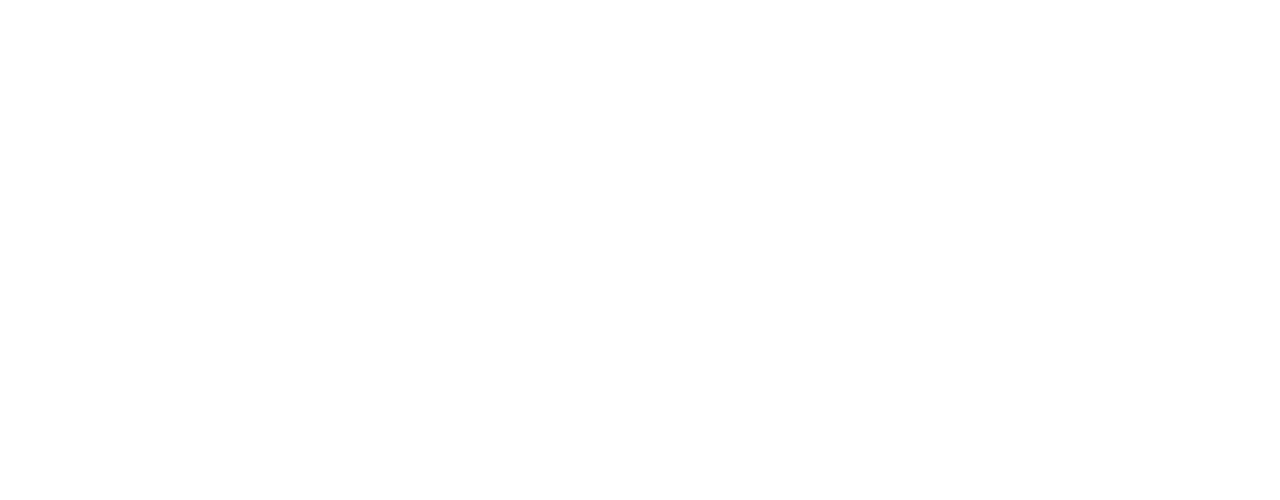
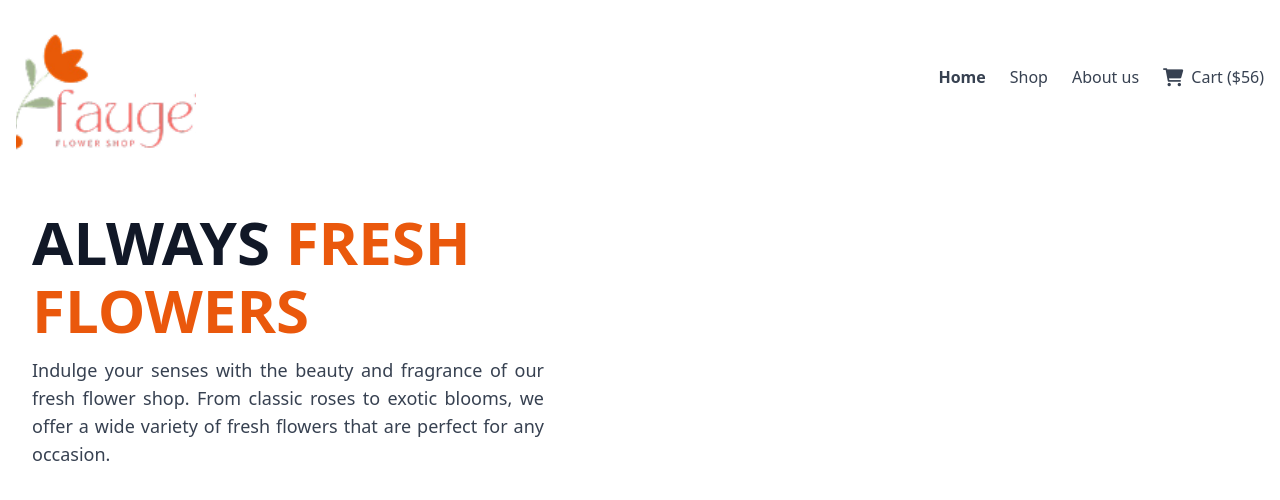
Before and after one commit to Istiaqpretom/assignment-2, a plain HTML site: page index.html in a window 1280 px wide. Drawn offline with nearby package versions, Linux system fonts and the light colour scheme.

Commit message:
my second commit

```diff
--- a/index.html
+++ b/index.html
@@ -3,11 +3,54 @@
 <head>
     <meta charset="UTF-8">
     <meta name="viewport" content="width=device-width, initial-scale=1.0">
-    <title>Assignment 2
-
-    </title>
+    <title>Assignment 2</title>
+    <!-- Tailwind CSS CDN -->
+    <script src="https://cdn.tailwindcss.com"></script>
+    <!-- Font Awesome for cart icon -->
+    <link rel="stylesheet" href="https://cdnjs.cloudflare.com/ajax/libs/font-awesome/6.0.0-beta3/css/all.min.css">
+    <!-- Link to your external CSS file -->
+    <link rel="stylesheet" href="./bangu.css">
 </head>
 <body>
+  <!-- Navbar: Responsive width, min height, centered, with padding, shadow, and rounded corners -->
+    <nav class="bg-white p-4  mx-auto my-4 max-w-7xl min-h-[71px] flex items-center">
+        <!-- Main container for navbar content: flex layout, space between items, wraps on small screens -->
+        <div class="container mx-auto flex justify-between items-center flex-wrap w-full">
+            <!-- Logo Section: This div now controls the responsive size of the logo area -->
+            <div class="flex items-center mb-4 sm:mb-0 w-[68px] h-[38px] sm:w-[180px] sm:h-[120px]">
+                <!-- Image tag: Fills its parent container and maintains aspect ratio -->
+                <img src="./assets/logo.png" alt="Faugei Logo" class="w-full h-full object-cover mr-2">
+            </div>
 
-</body>
-</html>
+            <!-- Navigation options on the right -->
+            <!-- Adjusted margin-top to -30px to move navigation links further upwards -->
+            <div class="flex items-center text-gray-700 text-sm space-x-4 sm:text-base sm:space-x-6" style="margin-top: -30px;">
+                <!-- These links are hidden on small screens and shown on sm (and larger) screens -->
+                <a href="#" class="hover:text-gray-900 font-bold hidden sm:block">Home</a>
+                <a href="#" class="hover:text-gray-90 font-normal hidden sm:block">Shop</a>
+                <a href="#" class="hover:text-gray-900 font-medium hidden sm:block">About us</a>
+                <!-- Cart option remains visible on all screens -->
+                <a href="#" class="flex items-center hover:text-gray-900 font-medium">
+                    <i class="fas fa-shopping-cart text-lg mr-1 sm:mr-2"></i> Cart ($56)
+                </a>
+            </div>
+        </div>
+    </nav>
+
+    <!-- Banner Section -->
+    <section class="container mx-auto mt-7 p-4 flex flex-col-reverse gap-y-7 md:flex-row md:gap-0 items-center justify-between max-w-7xl">
+        <!-- Text Content -->
+        <!-- Changed text-center to text-left and added text-justify for the paragraph -->
+        <div class="md:w-1/2 text-left px-4">
+            <h1 class="text-4xl sm:text-5xl lg:text-6xl font-extrabold leading-tight mb-2">
+                <span class="text-gray-900">ALWAYS</span>
+                <span class="text-orange-600"> FRESH</span>
+            </h1>
+            <h1 class="text-4xl sm:text-5xl lg:text-6xl font-extrabold leading-tight mb-4 text-orange-600">
+                FLOWERS
+            </h1>
+            <p class="text-gray-700 text-base sm:text-lg leading-relaxed max-w-lg mx-auto md:mx-0 text-justify">
+                Indulge your senses with the beauty and fragrance of our fresh flower shop. From classic roses to exotic
+                blooms, we offer a wide variety of fresh flowers that are perfect for any occasion.
+            </p>
+        </div>
```
